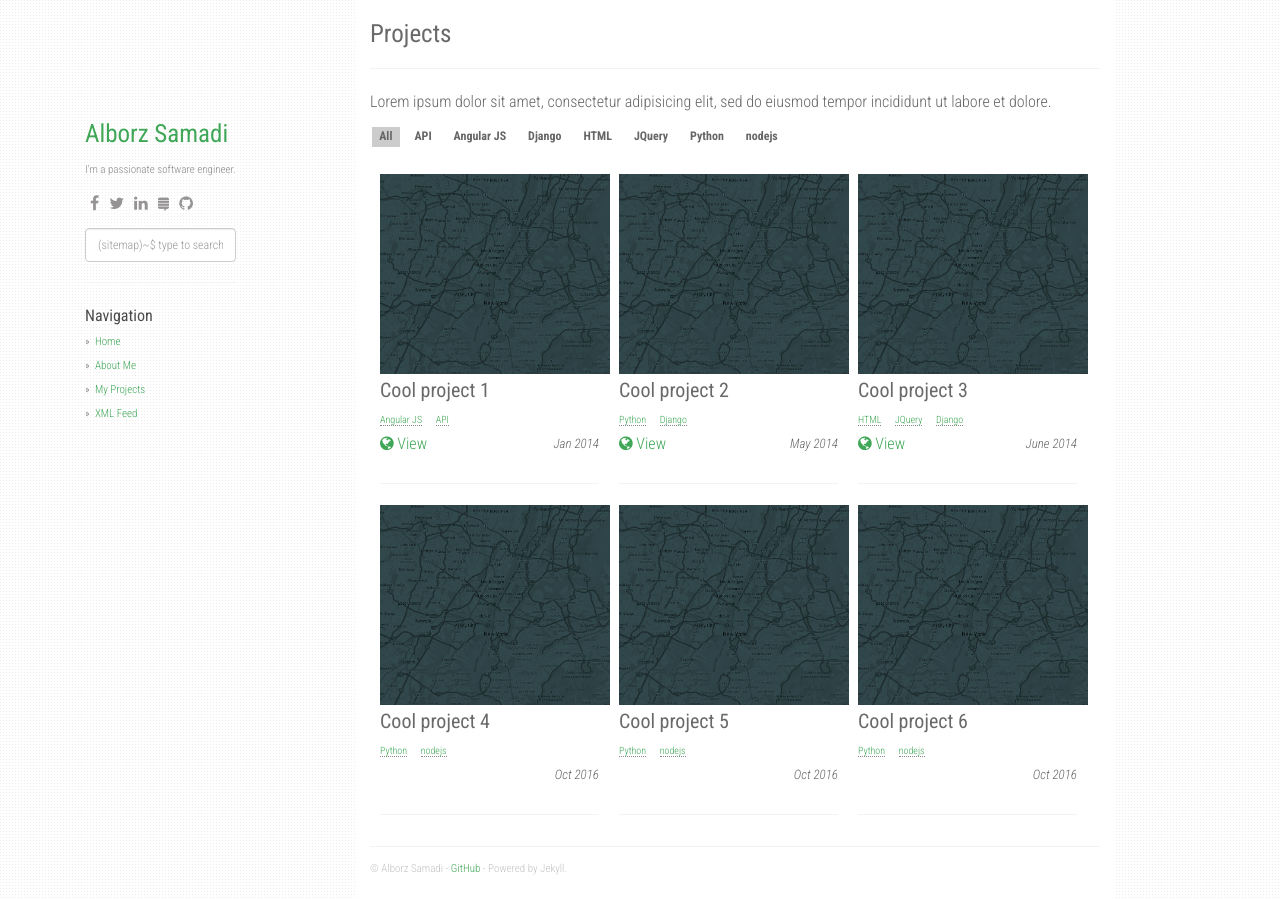
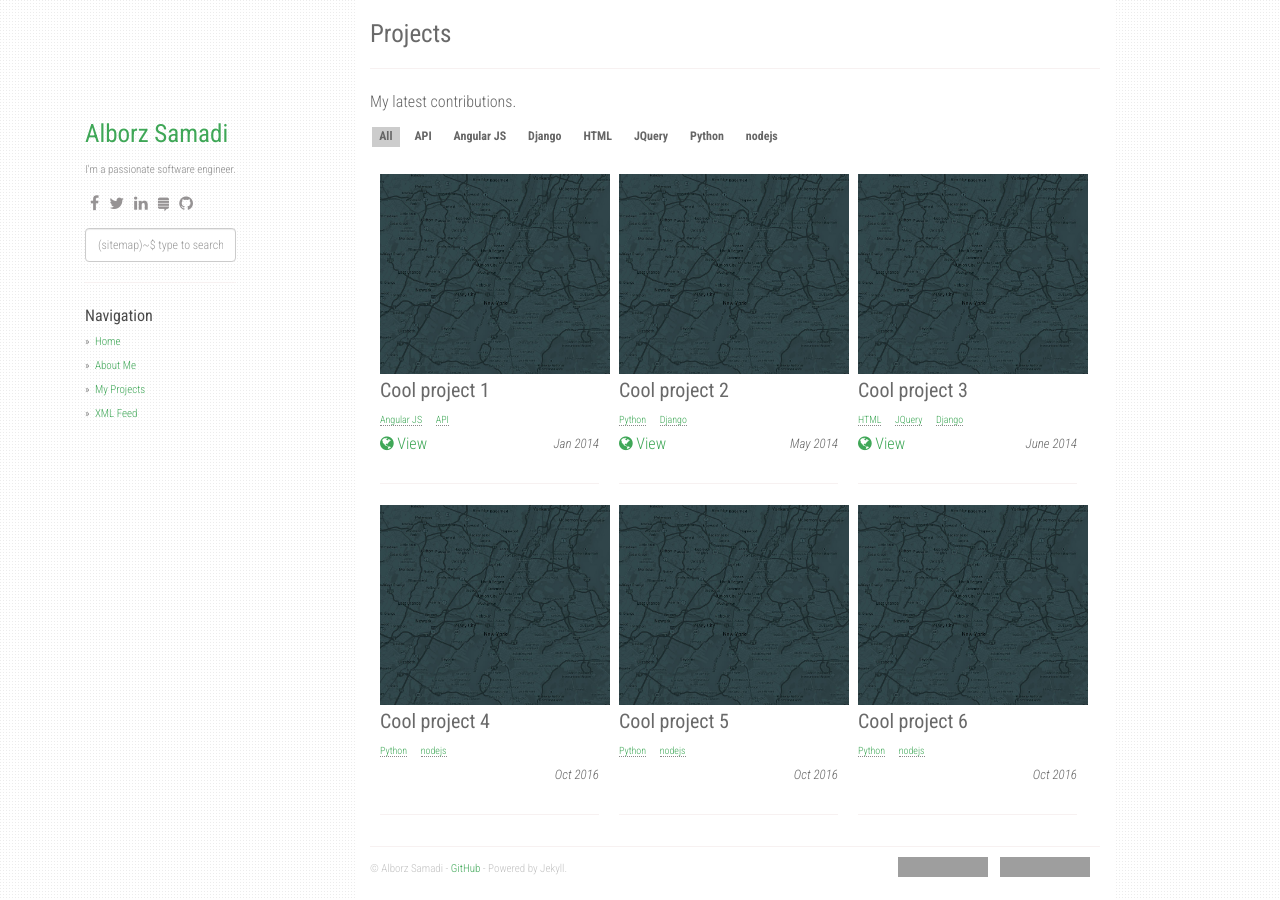
Before and after one commit to herburos/herburos.github.io, a Jekyll site: the page built from projects.md, in a window 1280 px wide. Built offline with Jekyll 4.4.1, drawn with Linux system fonts in a browser that asks for light colours; nearby versions of some CDN libraries; grey boxes are pictures that could not be loaded.

Commit message:
minor changes

```diff
--- a/_layouts/default.html
+++ b/_layouts/default.html
@@ -150,8 +150,8 @@
             - <a href="{{ site.github }}">{{ site.github }}</a> - Powered by Jekyll.
           {% endif %}
           <div class="btn-github" style="float:right;">
-            <iframe src="https://ghbtns.com/github-btn.html?user=agusmakmun&repo=agusmakmun.github.io&type=star&count=true" frameborder="0" scrolling="0" width="100" height="20px"></iframe>
-            <iframe src="https://ghbtns.com/github-btn.html?user=agusmakmun&repo=agusmakmun.github.io&type=fork&count=true" frameborder="0" scrolling="0" width="100" height="20px"></iframe>
+            <iframe src="https://ghbtns.com/github-btn.html?user=herburos&repo=herburos.github.io&type=star&count=true" frameborder="0" scrolling="0" width="100" height="20px"></iframe>
+            <iframe src="https://ghbtns.com/github-btn.html?user=herburos&repo=herburos.github.io&type=fork&count=true" frameborder="0" scrolling="0" width="100" height="20px"></iframe>
           </div>
         </footer>
       </div>
--- a/projects.md
+++ b/projects.md
@@ -4,4 +4,4 @@
 permalink: /projects/
 ---
 
-Lorem ipsum dolor sit amet, consectetur adipisicing elit, sed do eiusmod tempor incididunt ut labore et dolore.
+My latest contributions.
```
